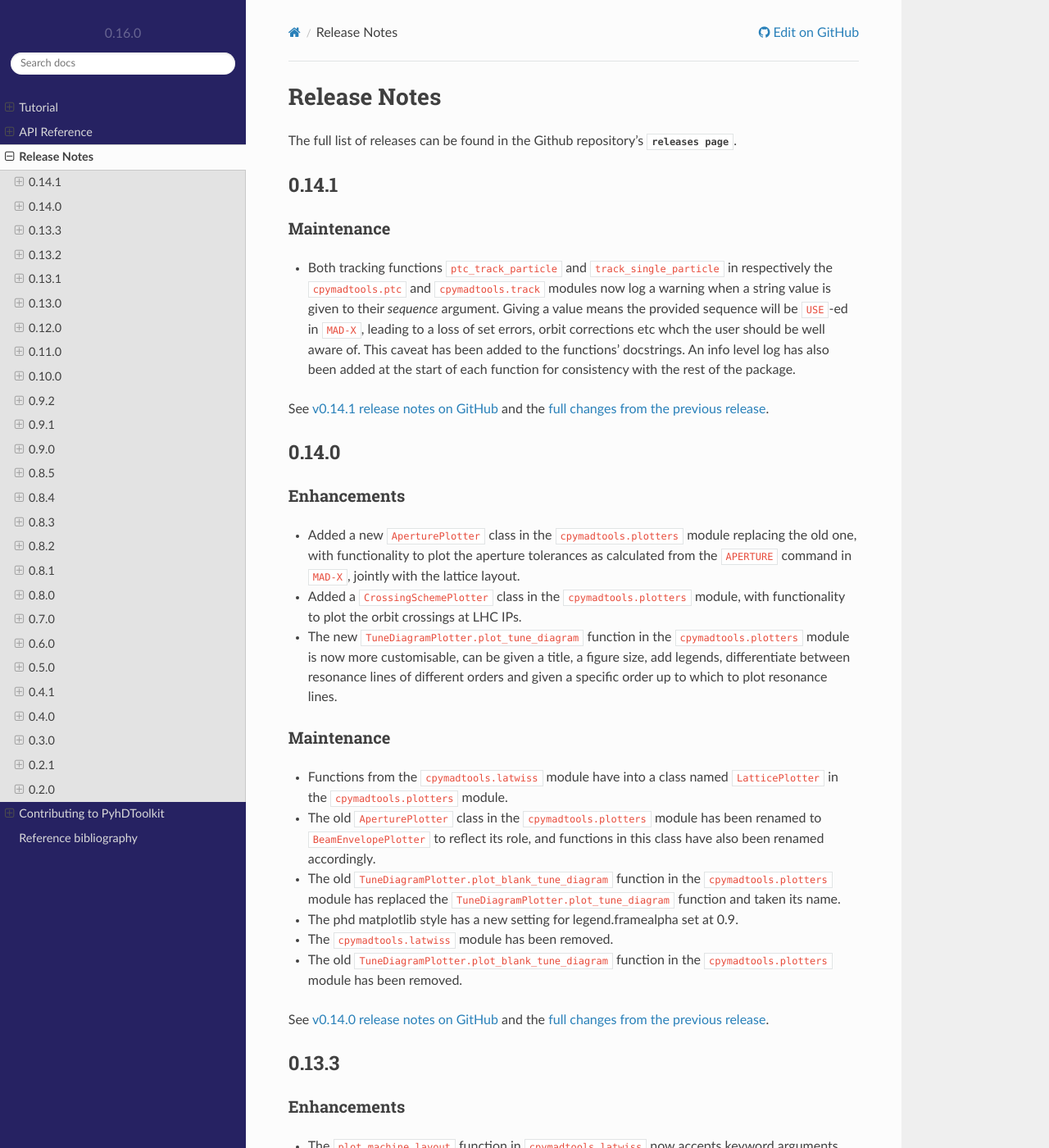
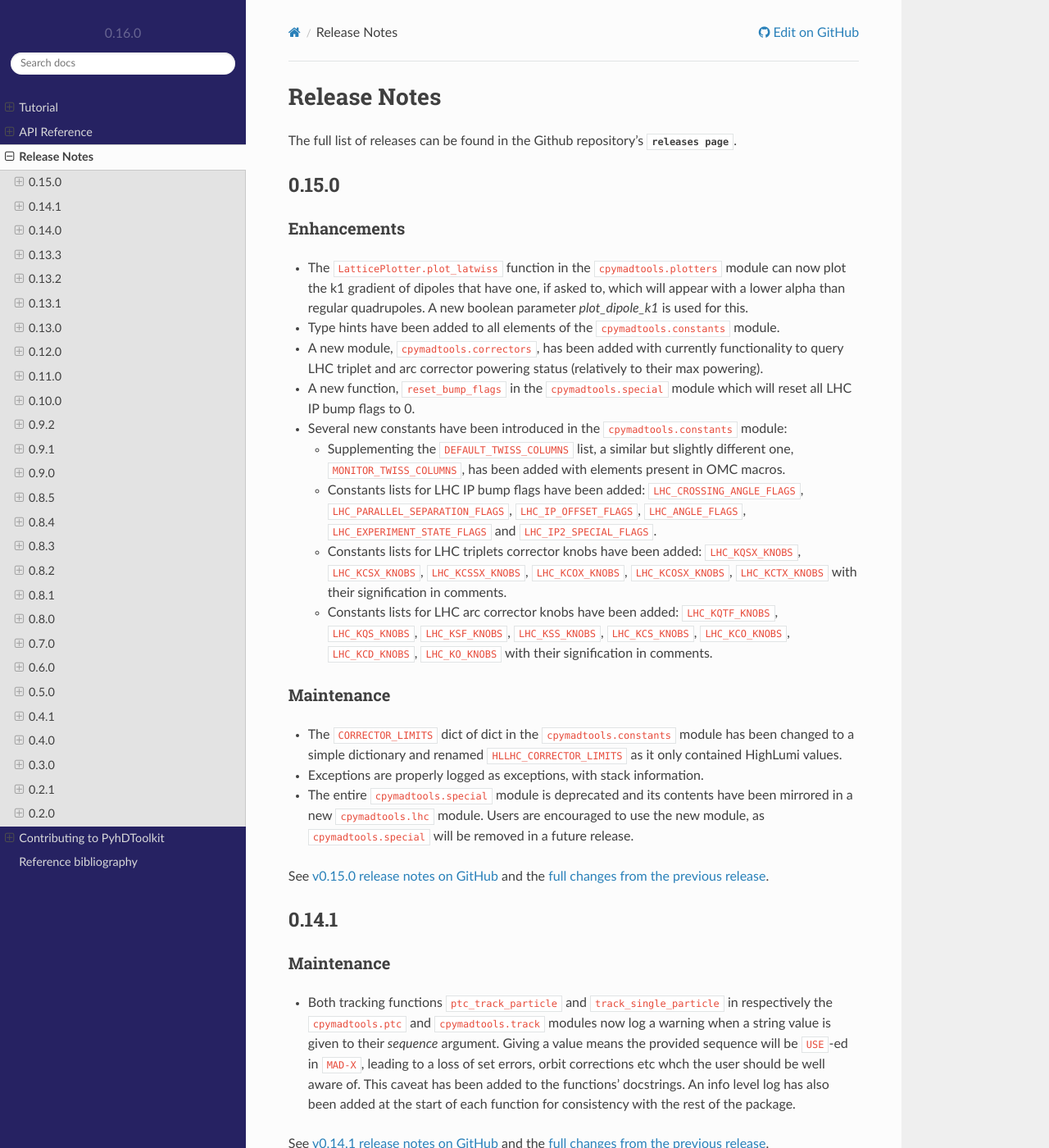
Before and after one commit to fsoubelet/PyhDToolkit, a Sphinx documentation site: the page built from docs/release.rst, in a window 1280 px wide and 1400 px high. Shown: the whole window at 82% size. Built offline with Sphinx 7.4.7 and the Read the Docs theme 2.0.0, drawn with Linux system fonts in a browser that asks for light colours; pages that are not in the unit, such as notebooks, are missing from menus.

Commit message:
release 0.15.0

```diff
--- a/docs/release.rst
+++ b/docs/release.rst
@@ -2,6 +2,35 @@ Release Notes
 =============
 
 The full list of releases can be found in the Github repository's `releases page <https://github.com/fsoubelet/PyhDToolkit/releases>`.
+
+.. _release_0.15.0:
+
+0.15.0
+------
+
+Enhancements
+~~~~~~~~~~~~
+
+* The ``LatticePlotter.plot_latwiss`` function in the ``cpymadtools.plotters`` module can now plot the k1 gradient of dipoles that have one, if asked to, which will appear with a lower alpha than regular quadrupoles. A new boolean parameter *plot_dipole_k1* is used for this.
+* Type hints have been added to all elements of the ``cpymadtools.constants`` module.
+* A new module, ``cpymadtools.correctors``, has been added with currently functionality to query LHC triplet and arc corrector powering status (relatively to their max powering).
+* A new function, ``reset_bump_flags`` in the ``cpymadtools.special`` module which will reset all LHC IP bump flags to 0.
+* Several new constants have been introduced in the ``cpymadtools.constants`` module:
+
+  - Supplementing the ``DEFAULT_TWISS_COLUMNS`` list, a similar but slightly different one, ``MONITOR_TWISS_COLUMNS``, has been added with elements present in OMC macros.
+  - Constants lists for LHC IP bump flags have been added: ``LHC_CROSSING_ANGLE_FLAGS``, ``LHC_PARALLEL_SEPARATION_FLAGS``, ``LHC_IP_OFFSET_FLAGS``, ``LHC_ANGLE_FLAGS``, ``LHC_EXPERIMENT_STATE_FLAGS`` and ``LHC_IP2_SPECIAL_FLAGS``.
+  - Constants lists for LHC triplets corrector knobs have been added: ``LHC_KQSX_KNOBS``, ``LHC_KCSX_KNOBS``, ``LHC_KCSSX_KNOBS``, ``LHC_KCOX_KNOBS``, ``LHC_KCOSX_KNOBS``, ``LHC_KCTX_KNOBS`` with their signification in comments.
+  - Constants lists for LHC arc corrector knobs have been added: ``LHC_KQTF_KNOBS``, ``LHC_KQS_KNOBS``, ``LHC_KSF_KNOBS``, ``LHC_KSS_KNOBS``, ``LHC_KCS_KNOBS``, ``LHC_KCO_KNOBS``, ``LHC_KCD_KNOBS``, ``LHC_KO_KNOBS`` with their signification in comments.
+
+Maintenance
+~~~~~~~~~~~
+
+* The ``CORRECTOR_LIMITS`` dict of dict in the ``cpymadtools.constants`` module has been changed to a simple dictionary and renamed ``HLLHC_CORRECTOR_LIMITS`` as it only contained HighLumi values.
+* Exceptions are properly logged as exceptions, with stack information.
+* The entire ``cpymadtools.special`` module is deprecated and its contents have been mirrored in a new ``cpymadtools.lhc`` module. Users are encouraged to use the new module, as ``cpymadtools.special`` will be removed in a future release.
+
+See `v0.15.0 release notes on GitHub <https://github.com/fsoubelet/PyhDToolkit/releases/tag/0.15.0>`_ and the `full changes from the previous release <https://github.com/fsoubelet/PyhDToolkit/compare/0.14.1...0.15.0>`_.
+
 
 .. _release_0.14.1:
 
```
